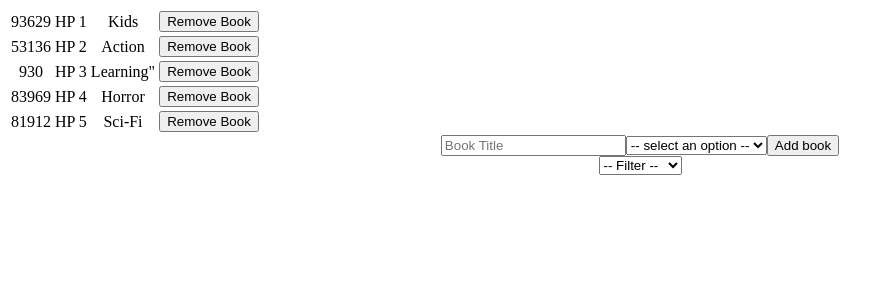
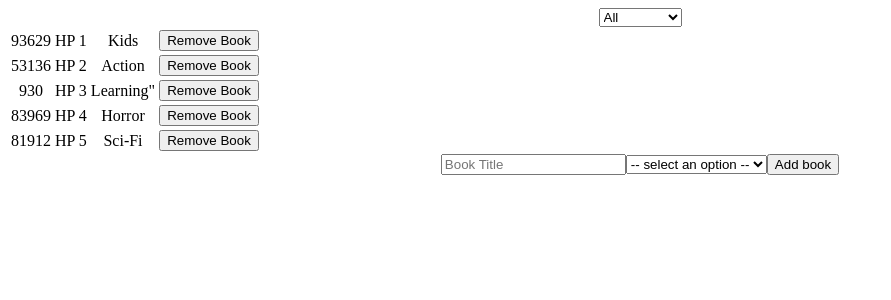
Before and after one commit to arslanbisharat/project-redux-bookstore, a React (Create React App) app: page / in a window 1280 px wide. Shown: the top 300 px of the page, without its empty margins (0-891 px from the left). Built offline with nearby package versions, Linux system fonts and the light colour scheme.

Commit message:
Combined the reducers and made the CategoryFilter component communicate with the approprite reducer

```diff
--- a/src/App.js
+++ b/src/App.js
@@ -2,14 +2,12 @@ import React from 'react';
 import './index.css';
 import BooksList from './containers/BooksList';
 import BooksForm from './containers/BooksForm';
-import CategoryFilter from './components/CategoryFilter';
 
 function App() {
   return (
     <div className="App">
       <BooksList />
       <BooksForm />
-      <CategoryFilter />
     </div>
   );
 }
--- a/src/actions/index.js
+++ b/src/actions/index.js
@@ -1,5 +1,8 @@
-export const createBook = book => ({ type: 'CREATE_BOOK', payload: book });
+export const createBook = (book) => ({ type: 'CREATE_BOOK', payload: book });
 
-export const changeFilter = filter => ({ type: 'CHANGE_FILTER', payload: {filter} });
+export const changeFilter = (filter) => ({
+  type: 'CHANGE_FILTER',
+  payload: { filter },
+});
 
-export const removeBook = book => ({ type: 'REMOVE_BOOK', payload: book });
+export const removeBook = (book) => ({ type: 'REMOVE_BOOK', payload: book });
--- a/src/components/Book.js
+++ b/src/components/Book.js
@@ -14,8 +14,7 @@ const Book = ({ book, clickHandler }) => {
         {' '}
         <button onClick={remove} type="button">
           Remove Book
-        </button>
-        {' '}
+        </button>{' '}
       </td>
     </tr>
   );
--- a/src/components/CategoryFilter.js
+++ b/src/components/CategoryFilter.js
@@ -1,8 +1,9 @@
-import React from "react";
+import React from 'react';
 import PropTypes from 'prop-types';
 
-  const CategoryFilter = () => {
+const CategoryFilter = ({ clickHandler }) => {
   const categories = [
+    'All',
     'Action',
     'Biography',
     'History',
@@ -12,23 +13,22 @@ import PropTypes from 'prop-types';
     'Sci-Fi',
   ];
 
+  const filterByCategory = (e) => {
+    const { value } = e.target;
+    clickHandler(value);
+  };
+
   return (
     <div>
-            <select name="categories">
-            <option default value>
-            {' '}
-            -- Filter --
-            {' '}
-          </option>
-          {categories.map(category => (
+      <select name="categories" onChange={filterByCategory}>
+        {categories.map((category) => (
           <option value={category} key={Math.floor(Math.random() * 100000)}>
             {category}
           </option>
         ))}
       </select>
-
     </div>
-      )
-  }
+  );
+};
 
 export default CategoryFilter;
--- a/src/containers/BooksList.js
+++ b/src/containers/BooksList.js
@@ -2,18 +2,24 @@ import React from 'react';
 import { connect } from 'react-redux';
 import PropTypes from 'prop-types';
 import Book from '../components/Book';
-import { removeBook } from '../actions';
+import { removeBook, changeFilter } from '../actions';
+import CategoryFilter from '../components/CategoryFilter';
 
-const BooksList = ({ books, removeBook }) => {
-  const handleRemoveBook = book => {
+const BooksList = ({ books, removeBook, filter, changeFilter }) => {
+  const handleRemoveBook = (book) => {
     removeBook(book);
+  };
+
+  const handleFilterChange = (filter) => {
+    changeFilter(filter);
   };
 
   return (
     <div className="books-list">
+      <CategoryFilter category={filter} clickHandler={handleFilterChange} />
       <table>
         <tbody>
-          {books.map(book => (
+          {books.map((book) => (
             <Book book={book} key={book.id} clickHandler={handleRemoveBook} />
           ))}
         </tbody>
@@ -22,10 +28,11 @@ const BooksList = ({ books, removeBook }) => {
   );
 };
 
-const mapStateToProps = state => ({ books: state.books });
+const mapStateToProps = (state) => (console.log(state), { books: state.books });
 
-const mapDispatchToProps = dispatch => ({
-  removeBook: book => dispatch(removeBook(book)),
+const mapDispatchToProps = (dispatch) => ({
+  removeBook: (book) => dispatch(removeBook(book)),
+  changeFilter: (filter) => dispatch(changeFilter(filter)),
 });
 
 BooksList.defaultProps = {
@@ -35,6 +42,7 @@ BooksList.defaultProps = {
 BooksList.propTypes = {
   books: PropTypes.arrayOf(PropTypes.object),
   removeBook: PropTypes.func.isRequired,
+  changeFilter: PropTypes.func.isRequired,
 };
 
 export default connect(mapStateToProps, mapDispatchToProps)(BooksList);
--- a/src/index.js
+++ b/src/index.js
@@ -4,7 +4,7 @@ import './index.css';
 import { createStore } from 'redux';
 import { Provider } from 'react-redux';
 import App from './App';
-import bookReducer from './reducers/books';
+import bookStoreReducers from './reducers';
 
 const booksList = [
   {
@@ -20,16 +20,15 @@ const booksList = [
   },
   { id: Math.floor(Math.random() * 100000), title: 'HP 4', category: 'Horror' },
   { id: Math.floor(Math.random() * 100000), title: 'HP 5', category: 'Sci-Fi' },
-
 ];
 
-const defaultState = { books: booksList, filter: 'All' };
+const defaultState = { books: booksList };
 
-const store = createStore(bookReducer, defaultState);
+const store = createStore(bookStoreReducers, defaultState);
 
 ReactDOM.render(
   <Provider store={store}>
     <App />
   </Provider>,
-  document.getElementById('root'),
+  document.getElementById('root')
 );
--- a/src/reducers/books.js
+++ b/src/reducers/books.js
@@ -1,12 +1,10 @@
-const bookReducer = (state, action) => {
+const bookReducer = (state = [], action) => {
   switch (action.type) {
     case 'CREATE_BOOK':
-      return { books: [...state.books, action.payload] };
+      return [...state, action.payload];
 
     case 'REMOVE_BOOK':
-      return {
-        books: state.books.filter(book => book.id !== action.payload.id),
-      };
+      return state.filter((book) => book.id !== action.payload.id);
 
     default:
       return state;
--- a/src/reducers/filter.js
+++ b/src/reducers/filter.js
@@ -1,9 +1,11 @@
-const filter = (state= 'All', action) => {
-    switch (action.type) {
-        case 'CHANGE_FILTER':
-            return action.filter;
+const filterReducer = (state = 'All', action) => {
+  switch (action.type) {
+    case 'CHANGE_FILTER':
+      return action.payload.filter;
 
-        default:
-            return state;
-    }
-}
+    default:
+      return state;
+  }
+};
+
+export default filterReducer;
--- a/src/reducers/index.js
+++ b/src/reducers/index.js
@@ -0,0 +1,10 @@
+import bookReducer from './books';
+import filterReducer from './filter';
+import { combineReducers } from 'redux';
+
+const bookStoreReducers = combineReducers({
+  books: bookReducer,
+  filter: filterReducer,
+});
+
+export default bookStoreReducers;
```
Also changed, not shown: src/containers/BooksForm.js (+4 -5 lines). Lines whose indentation alone changed are shown as unchanged.
